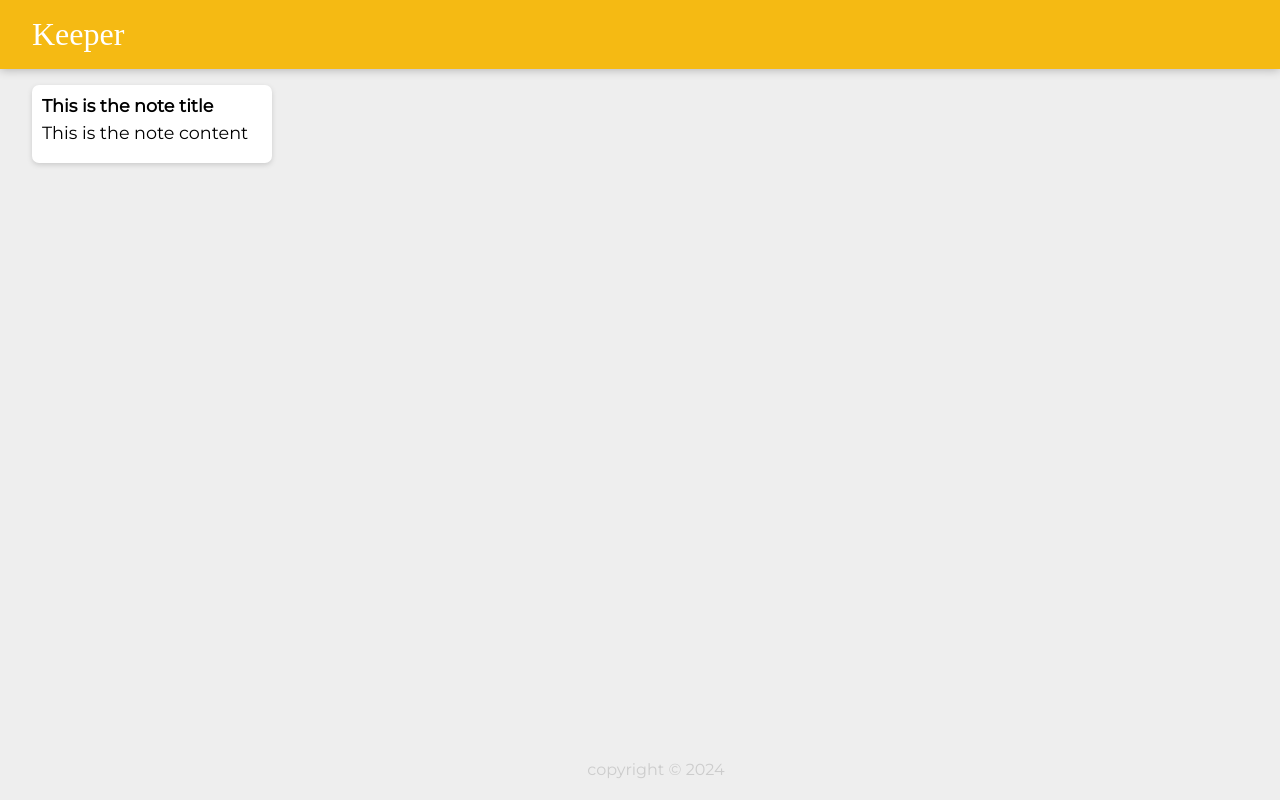
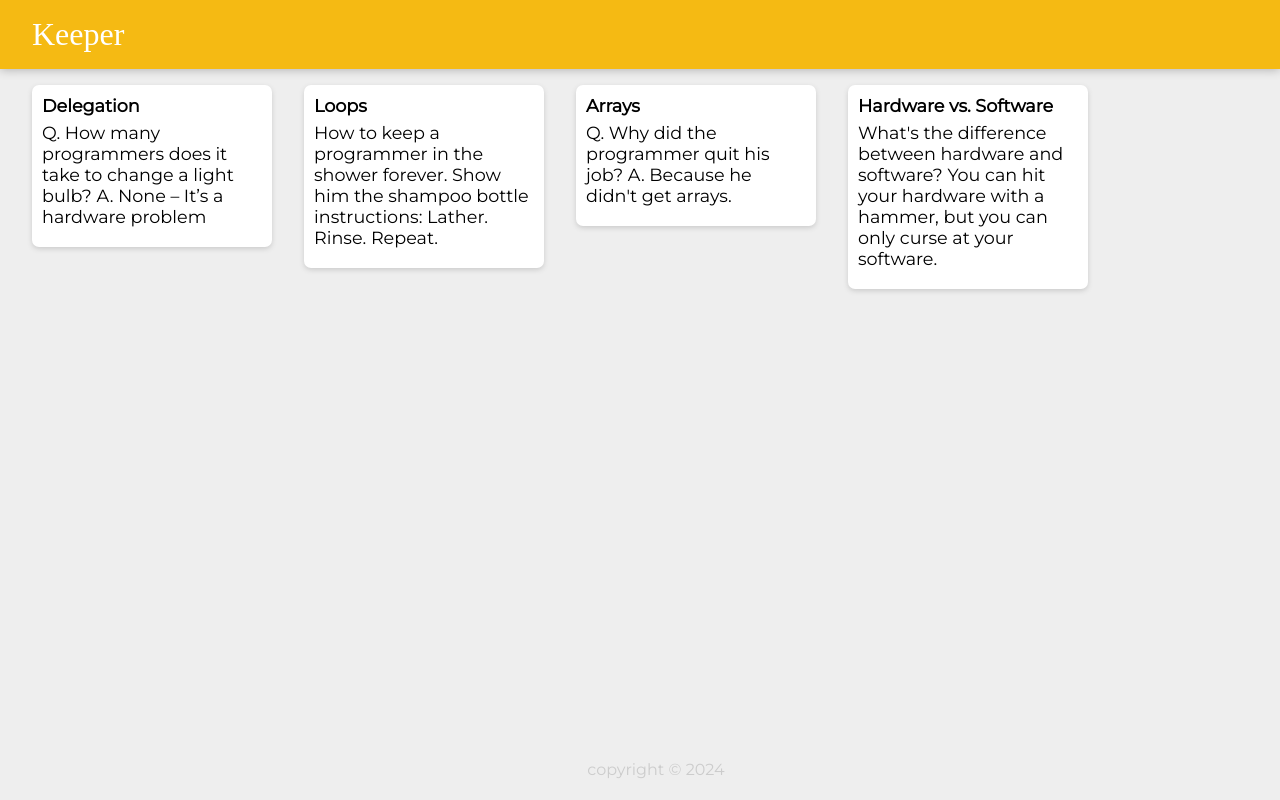
Before and after one commit to elinasingh/Keeper, a React (Create React App) app: page / in a window 1280 px wide. Built offline with nearby package versions, Linux system fonts and the light colour scheme; a web font is replaced by a local one.

Commit message:
rendering title, content using map function

```diff
--- a/src/components/App.jsx
+++ b/src/components/App.jsx
@@ -2,15 +2,23 @@
 import Header from "./Header";
 import Footer from "./Footer";
 import Note from "./Note";
+import notes from "../notes";
+
+function createNotes(noteItem) {
+  return (
+    <Note
+      key= {noteItem.key}
+      title= {noteItem.title}
+      content={noteItem.content}
+    />
+  );
+}
 
 function App() {
   return (
     <div>
       <Header />
-      <Note
-        title= "This is the note title"
-        content= "This is the note content"
-      />
+      {notes.map(createNotes)}
       <Footer />
 
     </div>
--- /dev/null
+++ b/src/notes.js
@@ -0,0 +1,28 @@
+const notes = [
+    {
+        key: 1,
+        title: "Delegation",
+        content:
+        "Q. How many programmers does it take to change a light bulb? A. None – It’s a hardware problem "
+    },
+    {
+        key: 2,
+        title: "Loops",
+        content:
+          "How to keep a programmer in the shower forever. Show him the shampoo bottle instructions: Lather. Rinse. Repeat."
+      },
+      {
+        key: 3,
+        title: "Arrays",
+        content:
+          "Q. Why did the programmer quit his job? A. Because he didn't get arrays."
+      },
+      {
+        key: 4,
+        title: "Hardware vs. Software",
+        content:
+          "What's the difference between hardware and software? You can hit your hardware with a hammer, but you can only curse at your software."
+      }
+];
+
+export default notes;
```
